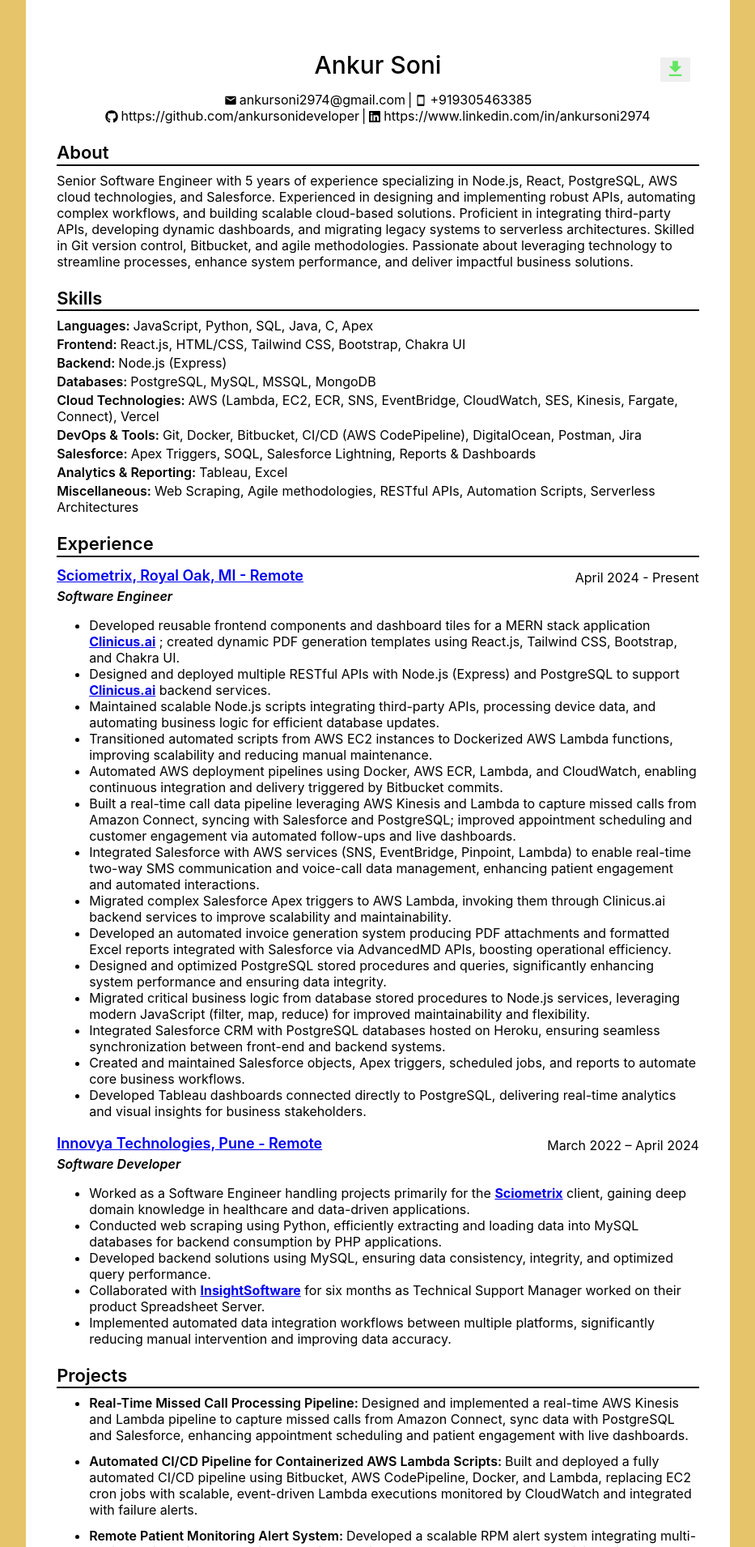
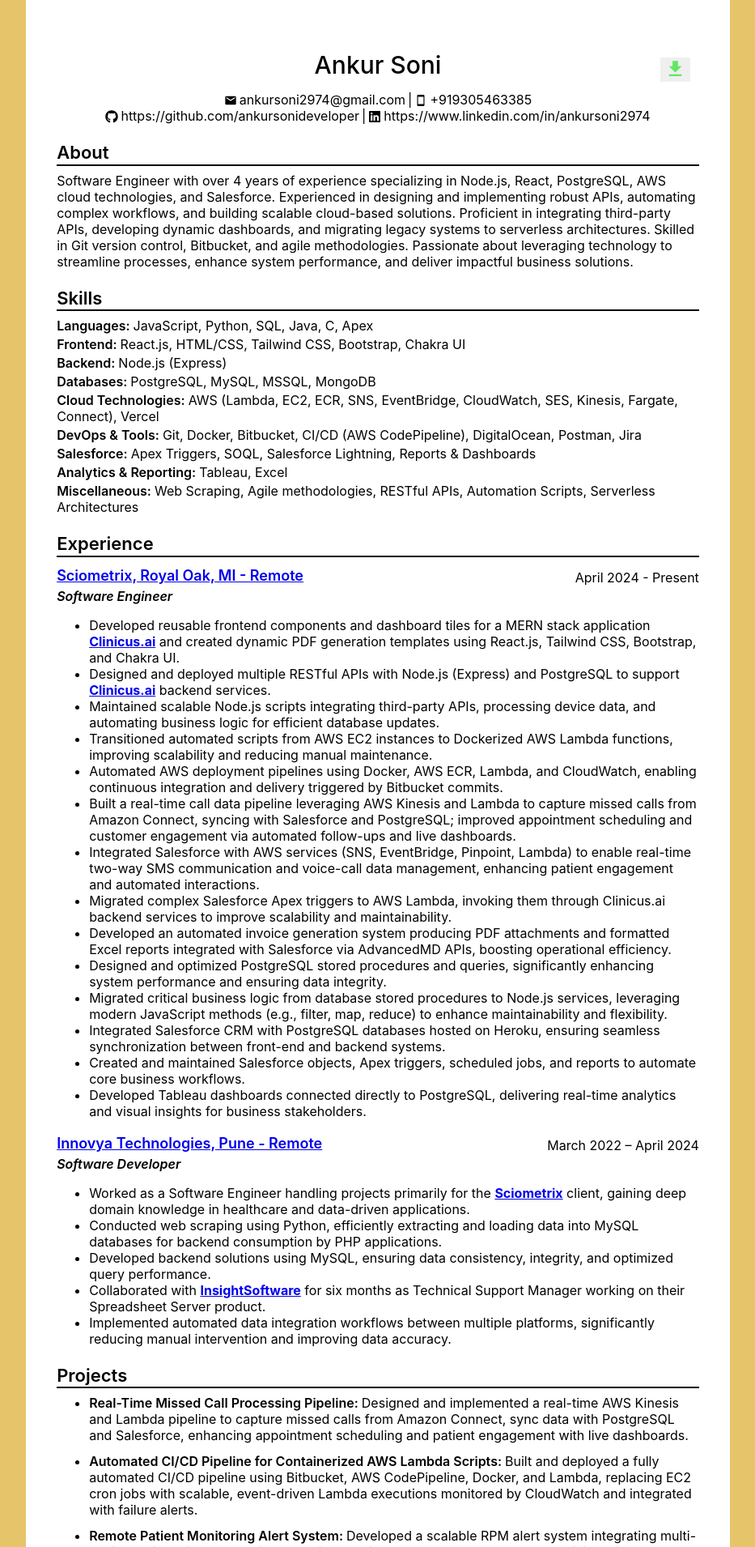
Before and after one commit to ankursonideveloper/resume, a React (Create React App) app in the folder resume/: page / in a window 1280 px wide. Shown: the top 1910 px of the page at 81% size, without its empty margins (173-1106 px from the left). Built offline with nearby package versions, Linux system fonts and the light colour scheme.

Commit message:
improvements

```diff
--- a/resume/src/Information/Information.js
+++ b/resume/src/Information/Information.js
@@ -8,7 +8,7 @@
   downloadLink: "https://drive.google.com/uc?export=download&id=142ITbDNNmGlL-urDkuanufddAz-8mTW4",
   about: {
     summary:
-      "Senior Software Engineer with 5 years of experience specializing in Node.js, React, PostgreSQL, AWS cloud technologies, and Salesforce. Experienced in designing and implementing robust APIs, automating complex workflows, and building scalable cloud-based solutions. Proficient in integrating third-party APIs, developing dynamic dashboards, and migrating legacy systems to serverless architectures. Skilled in Git version control, Bitbucket, and agile methodologies. Passionate about leveraging technology to streamline processes, enhance system performance, and deliver impactful business solutions.",
+      "Software Engineer with over 4 years of experience specializing in Node.js, React, PostgreSQL, AWS cloud technologies, and Salesforce. Experienced in designing and implementing robust APIs, automating complex workflows, and building scalable cloud-based solutions. Proficient in integrating third-party APIs, developing dynamic dashboards, and migrating legacy systems to serverless architectures. Skilled in Git version control, Bitbucket, and agile methodologies. Passionate about leveraging technology to streamline processes, enhance system performance, and deliver impactful business solutions.",
   },
   email: { emailId: "ankursoni2974@gmail.com", emailIcon: <MdEmail /> },
   phone: { phoneNumber: "+919305463385", phoneIcon: <IoMdPhonePortrait /> },
@@ -41,7 +41,7 @@
       duration: "April 2024 - Present",
       id: "sciometrix-exp",
       description: [
-          <span>Developed reusable frontend components and dashboard tiles for a MERN stack application <a href="https://clinicus.ai/sign-in" target="_blank"><b>Clinicus.ai</b></a> ; created dynamic PDF generation templates using React.js, Tailwind CSS, Bootstrap, and Chakra UI.</span>,
+          <span>Developed reusable frontend components and dashboard tiles for a MERN stack application <a href="https://clinicus.ai/sign-in" target="_blank"><b>Clinicus.ai</b></a> and created dynamic PDF generation templates using React.js, Tailwind CSS, Bootstrap, and Chakra UI.</span>,
           <span>Designed and deployed multiple RESTful APIs with Node.js (Express) and PostgreSQL to support <a href="https://clinicus.ai/sign-in" target="_blank"><b>Clinicus.ai</b></a> backend services.</span>,
           "Maintained scalable Node.js scripts integrating third-party APIs, processing device data, and automating business logic for efficient database updates.",
           "Transitioned automated scripts from AWS EC2 instances to Dockerized AWS Lambda functions, improving scalability and reducing manual maintenance.",
@@ -51,7 +51,7 @@
           "Migrated complex Salesforce Apex triggers to AWS Lambda, invoking them through Clinicus.ai backend services to improve scalability and maintainability.",
           "Developed an automated invoice generation system producing PDF attachments and formatted Excel reports integrated with Salesforce via AdvancedMD APIs, boosting operational efficiency.",
           "Designed and optimized PostgreSQL stored procedures and queries, significantly enhancing system performance and ensuring data integrity.",
-          "Migrated critical business logic from database stored procedures to Node.js services, leveraging modern JavaScript (filter, map, reduce) for improved maintainability and flexibility.",
+          "Migrated critical business logic from database stored procedures to Node.js services, leveraging modern JavaScript methods (e.g., filter, map, reduce) to enhance maintainability and flexibility.",
           "Integrated Salesforce CRM with PostgreSQL databases hosted on Heroku, ensuring seamless synchronization between front-end and backend systems.",
           "Created and maintained Salesforce objects, Apex triggers, scheduled jobs, and reports to automate core business workflows.",
           "Developed Tableau dashboards connected directly to PostgreSQL, delivering real-time analytics and visual insights for business stakeholders."
@@ -71,7 +71,7 @@
       </span>,
       "Conducted web scraping using Python, efficiently extracting and loading data into MySQL databases for backend consumption by PHP applications.",
       "Developed backend solutions using MySQL, ensuring data consistency, integrity, and optimized query performance.",
-      <span>Collaborated with <a href="https://insightsoftware.com/" target="_blank"><b>InsightSoftware</b></a> for six months as Technical Support Manager worked on their product Spreadsheet Server.</span>,
+      <span>Collaborated with <a href="https://insightsoftware.com/" target="_blank"><b>InsightSoftware</b></a> for six months as Technical Support Manager working on their Spreadsheet Server product.</span>,
       "Implemented automated data integration workflows between multiple platforms, significantly reducing manual intervention and improving data accuracy.",
     ]
     },
```
